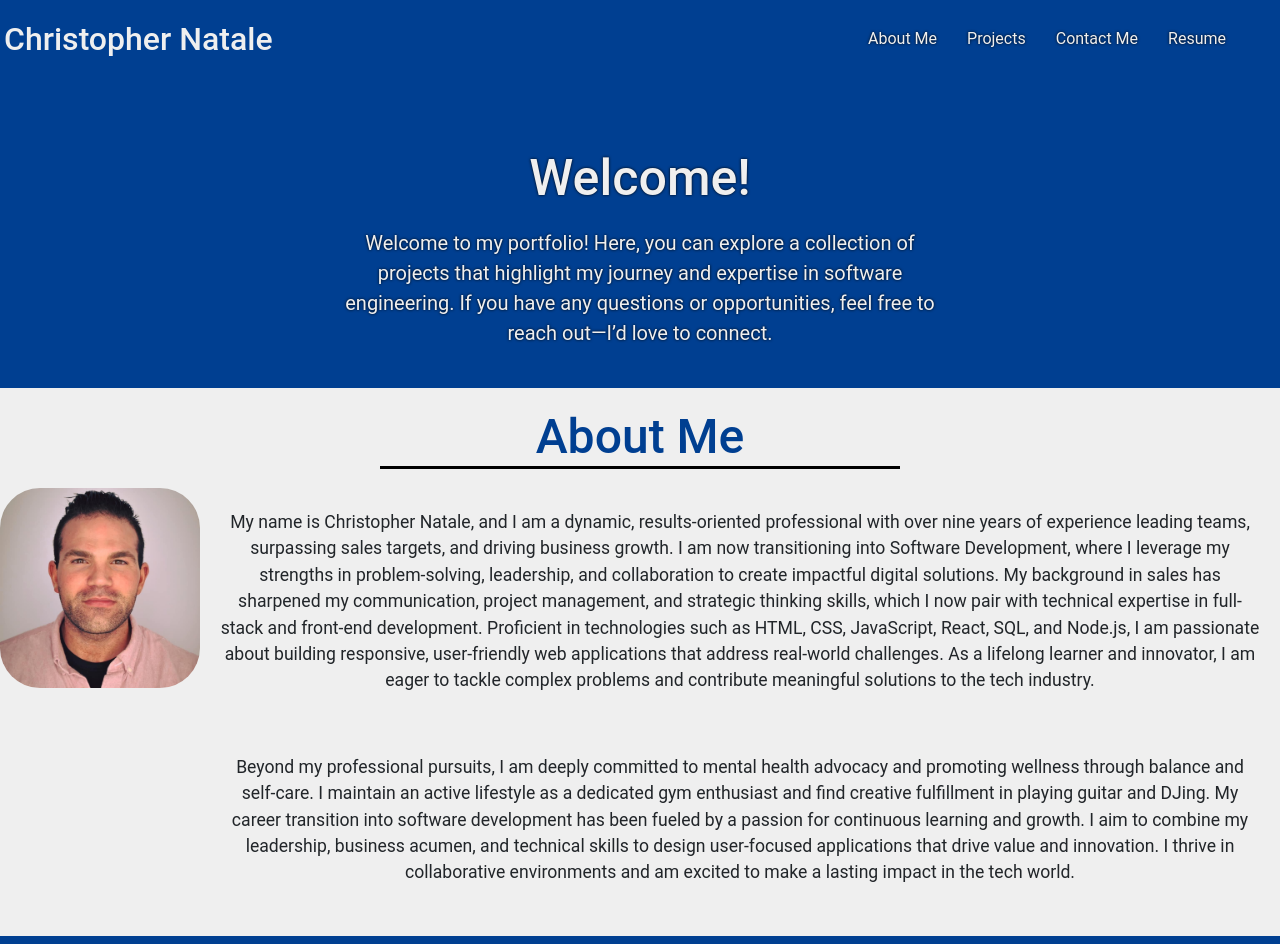
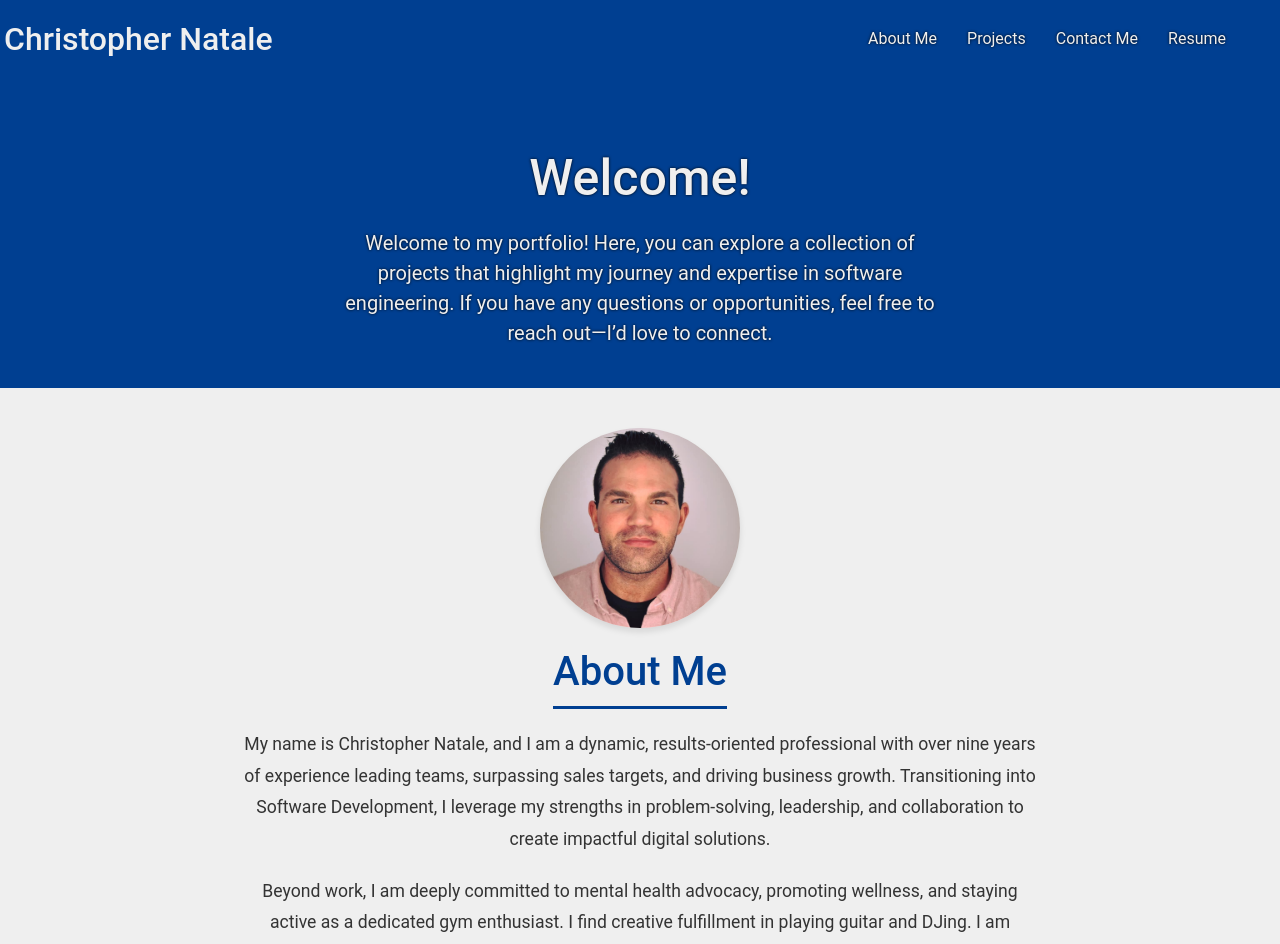
Before and after one commit to natale565/react-portfolio, a React (Vite) app: page / in a window 1280 px wide. Shown: the top 944 px of the page. Built offline with nearby package versions, Linux system fonts and the light colour scheme.

Commit message:
re styled the  about me page

```diff
--- a/src/components/pages/AboutMe.jsx
+++ b/src/components/pages/AboutMe.jsx
@@ -2,41 +2,27 @@ import headshot from "../../assets/images/Headshot.png";
 
 function AboutMe() {
   return (
-    <section>
-      <div className="profile-picture ">
-        <img src={headshot} alt="profile picture"></img>
+    <section className="about-me-section">
+      <div className="profile-picture">
+        <img src={headshot} alt="Christopher Natale" />
       </div>
-      <section className="about-row aboutPara">
-        <h2 className="H2AboutMe">About Me</h2>
-
+      <div className="about-content">
+        <h2>About Me</h2>
         <p>
           My name is Christopher Natale, and I am a dynamic, results-oriented
           professional with over nine years of experience leading teams,
-          surpassing sales targets, and driving business growth. I am now
-          transitioning into Software Development, where I leverage my strengths
-          in problem-solving, leadership, and collaboration to create impactful
-          digital solutions. My background in sales has sharpened my
-          communication, project management, and strategic thinking skills,
-          which I now pair with technical expertise in full-stack and front-end
-          development. Proficient in technologies such as HTML, CSS, JavaScript,
-          React, SQL, and Node.js, I am passionate about building responsive,
-          user-friendly web applications that address real-world challenges. As
-          a lifelong learner and innovator, I am eager to tackle complex
-          problems and contribute meaningful solutions to the tech industry.
+          surpassing sales targets, and driving business growth. Transitioning
+          into Software Development, I leverage my strengths in problem-solving,
+          leadership, and collaboration to create impactful digital solutions.
         </p>
-
         <p>
-          Beyond my professional pursuits, I am deeply committed to mental
-          health advocacy and promoting wellness through balance and self-care.
-          I maintain an active lifestyle as a dedicated gym enthusiast and find
-          creative fulfillment in playing guitar and DJing. My career transition
-          into software development has been fueled by a passion for continuous
-          learning and growth. I aim to combine my leadership, business acumen,
-          and technical skills to design user-focused applications that drive
-          value and innovation. I thrive in collaborative environments and am
-          excited to make a lasting impact in the tech world.
+          Beyond work, I am deeply committed to mental health advocacy,
+          promoting wellness, and staying active as a dedicated gym enthusiast.
+          I find creative fulfillment in playing guitar and DJing. I am
+          passionate about continuous learning and using my skills to design
+          user-focused applications that make an impact.
         </p>
-      </section>
+      </div>
     </section>
   );
 }
--- a/src/index.css
+++ b/src/index.css
@@ -418,50 +418,50 @@ label {
   line-height: 1.5; /* This adjusts the spacing between lines */
 }
 
-.profile-picture img {
-    width: 200px;
-    height: auto;
-    border-radius: 20%;
-    margin-top: 100px;
-    float: left;
 
+.about-me-section {
+  display: flex;
+  flex-direction: column;
+  align-items: center;
+  padding: 40px;
+  background-color: #efefef;
 }
 
-.about-me-para-font{
-font-style: italic;
-font-size: 20px;
-  text-align: center;
-   /* This centers the element horizontally */
-  width: 100%; /* Adjust this to control the width */
-  line-height: 1.5; /* This adjusts the spacing between lines */
+.profile-picture img {
+  width: 200px;
+  height: auto;
+  border-radius: 50%;
+  margin-bottom: 20px;
+  box-shadow: 0px 4px 6px rgba(0, 0, 0, 0.1);
+  transition: transform 0.3s ease, box-shadow 0.3s ease;
 }
 
-.about-row {
-  display: flex;
-
-  flex-direction: column; /* Ensures the h2 is above the p */
-  align-items: center; /* Centers content horizontally if needed */
-  padding: 20px;
+.profile-picture img:hover {
+  transform: scale(1.1);
+  box-shadow: 0px 8px 12px rgba(0, 0, 0, 0.2);
 }
 
-.H2AboutMe {
-  font-size: 48px; /* Adjust the font size of the h2 */
-  margin-bottom: 10px; /* Adds spacing between the h2 and the paragraph */
-  margin-right: 200px;
-  border-bottom: 3px solid black;
-  width: 50%;
+.about-content {
   text-align: center;
-  color:#003F91
-
+  max-width: 800px;
+  line-height: 1.8;
 }
 
-.about-row p {
-  font-size: 1.1rem;;
-  text-align: center; /* Centers the paragraph text */
-  margin: 30px auto;
-  width: 100%; /* Adjust this to control the width */
-  line-height: 1.5; /* This adjusts the spacing between lines */
+.about-content h2 {
+  font-size: 2.5rem;
+  margin-bottom: 20px;
+  color: #003F91;
+  border-bottom: 3px solid #003F91;
+  padding-bottom: 10px;
+  display: inline-block;
 }
+
+.about-content p {
+  font-size: 1.1rem;
+  margin-bottom: 20px;
+  color: #333;
+}
+
 
 /*resume page*/
 
@@ -633,3 +633,19 @@ ul {
         width: 90%;
     }
 }
+
+
+
+@media (max-width: 768px) {
+  .profile-picture img {
+    width: 150px;
+  }
+
+  .about-content h2 {
+    font-size: 2rem;
+  }
+
+  .about-content p {
+    font-size: 1rem;
+  }
+}
```
